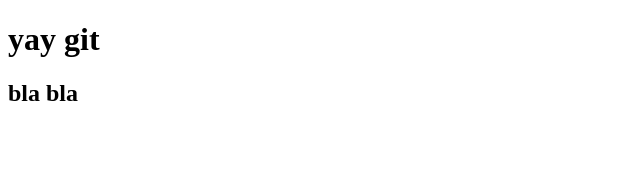
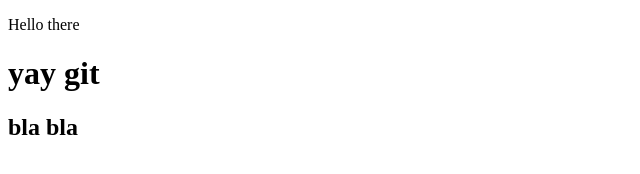
Before and after one commit to mpin-easv/GitBranches, a plain HTML site: page index.html in a window 1280 px wide. Shown: the whole page, without its empty margins (0-640 px from the left). Drawn offline with Linux system fonts and the light colour scheme.

Commit message:
added fancy header

```diff
--- a/index.html
+++ b/index.html
@@ -6,6 +6,10 @@
   <title>Document</title>
 </head>
 <body>
+  <header>
+    <p>Hello there</p>
+  </header>
+
   <h1>yay git</h1>
   <h2>bla bla</h2>
 
```
